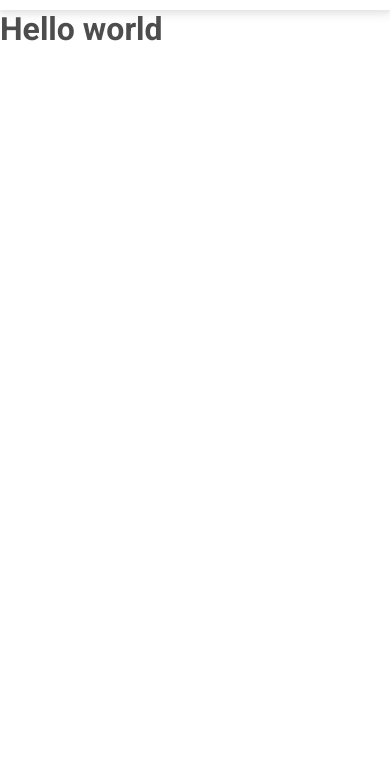
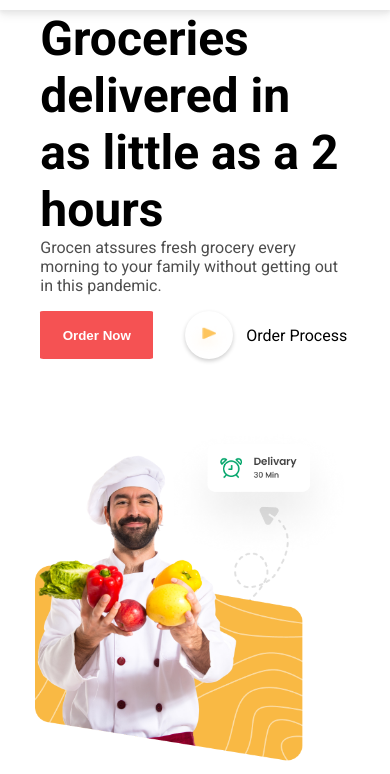
Before and after one commit to deltech-designs/Gover, a plain HTML site: page index.html in a window 390 px wide. Shown: the part 70-844 px from the top of the page. Drawn offline with nearby package versions, Linux system fonts and the light colour scheme.

Commit message:
landing page compeleting

```diff
--- a/index.html
+++ b/index.html
@@ -57,9 +57,9 @@
         </div>
     </div>
 
-    <h1>Hello world </h1>
+
      <!-- =============== Landing Page =============== -->
-    <!-- <div class="container">
+     <div class="container">
         <div class="row">
             <div class="landing-page">
                 <div class="landing-col-1">
@@ -79,7 +79,7 @@
                 </div>
             </div>
         </div>
-    </div> -->
+    </div>
 
     <!-- =============== What we serve =============== -->
     <!-- <section class="whatweserve" data-aos="fade-up">
--- a/scss/main.scss
+++ b/scss/main.scss
@@ -97,11 +97,6 @@ body{
         .form-group{
             display: flex;
             align-items: center;
-            // gap: 1rem;
-            // background-color: map-get($colors, clr_white);
-            // box-shadow: 0px 2px 4px rgba(0,0,0, 0.2), 0px 4px 10px rgba(0, 0, 0, 0.19);
-            // padding: 0.5rem;
-            // border-radius: 5px;
 
             input{
                 width: 200px;
@@ -124,6 +119,60 @@ body{
 }
 
 
+
+/*===================== Landing Page ===================== */
+.landing-page{
+    display: grid;
+    grid-template-columns: 2fr 1fr;
+    align-items: center;
+
+    .landing-col-1{
+        width: 80%;
+
+        h1{
+            font-size: 4rem;
+            color: #000000;
+        }
+
+        .landing-btn{
+            display: flex;
+            gap: 2rem;
+            margin-top: 1rem;
+            .btn-red{
+                @include btn-lg;
+                background-color: map-get($colors, clr_red);
+                color: map-get($colors, clr_white);
+                font-weight: map-get($font-weights, fw-bold);
+                transition: all 0.5s;
+                cursor: pointer;
+                padding: 1rem 1.4rem;
+                &:hover{
+                    background-color: lighten(#F55253, 5%);
+                    color: map-get($colors, clr_white);
+                }
+            }
+
+            .btn-play{
+                display: flex;
+                justify-content: center;
+                align-items: center;
+                gap: 13px;
+                cursor: pointer;
+
+                .play-icon{
+                    padding-top: 10px;
+                    background-color: map-get($colors, clr_white);
+                    box-shadow: 0px 2px 4px rgba(0, 0, 0, 0.2);
+                    width: 3rem;
+                    height: 3rem;
+                    border-radius: 50%;
+                }
+            }
+
+        }
+
+    }
+}
 
 
 
@@ -204,9 +253,35 @@ body{
                 font-size: 2.5rem;
             }
         }
+    }
 
 
 
+    /*==============LANDING PAGE ==============*/
+
+    .landing-page{
+        display: flex;
+        flex-direction: column;
+        grid-template-rows: 2fr 1fr;
+        grid-gap: 1rem;
+        align-items: center;
+
+        .landing-col-1{
+            width: 80%;
+
+            h1{
+                font-size: 3rem;
+            }
+
+            .btn-red{
+                background-color: map-get($colors, clr_red);
+            }
+        }
+
+
+        .landing-col-2 img{
+            width: 20rem;
+        }
     }
 }
 
```
Also changed, not shown: dist/css/main.css, 1 other file.
